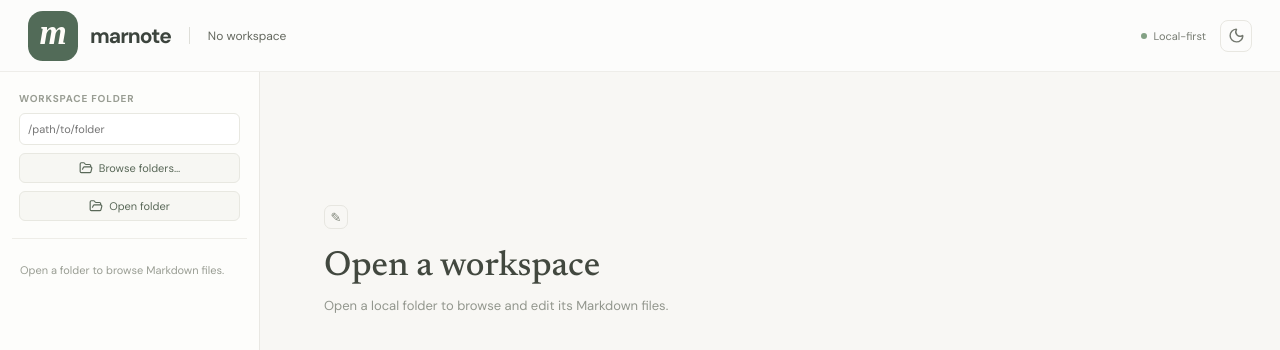
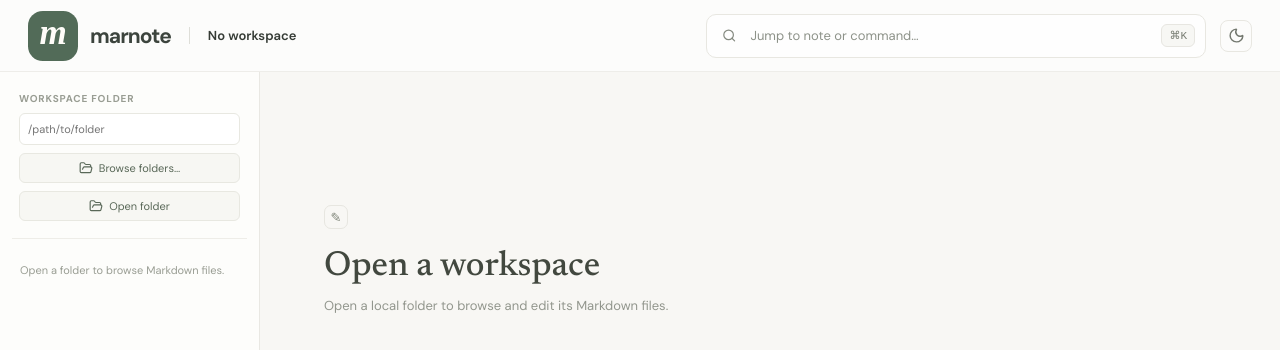
Before and after one commit to lethinhhung/marnote, a React (Vite) app in the folder apps/desktop/: page / in a window 1280 px wide. Shown: the top 350 px of the page. Built offline with nearby package versions, Linux system fonts and the light colour scheme.

Commit message:
Add header note search and address

```diff
--- a/apps/desktop/src/ui/App.tsx
+++ b/apps/desktop/src/ui/App.tsx
@@ -1,10 +1,10 @@
 import { useEffect, useState } from "react";
-import { Moon, Sun } from "lucide-react";
 import { useTheme } from "./useTheme";
 import { useWorkspace } from "./useWorkspace";
 import { WorkspaceSidebar } from "./WorkspaceSidebar";
 import { NoteEditor } from "./NoteEditor";
 import { readFile } from "./workspaceApi";
+import { HeaderBar } from "./HeaderBar";
 
 export function App() {
   const { theme, toggleTheme } = useTheme();
@@ -31,7 +31,7 @@ export function App() {
     if (target !== path) workspace.rename(path, target);
   };
   return <main className="app-shell">
-    <header className="topbar"><div className="brand-lockup" aria-label="Marnote"><img className="brand-mark" src="/brand/mark.svg" alt="" /><span className="brand-name">marnote</span></div><span className="topbar-divider" /><span className="crumb">{workspace.tree?.name || "No workspace"}{path ? ` / ${path}` : ""}</span><span className="local-badge"><i /> {workspace.note ? "Local file" : "Local-first"}</span><button className="theme-toggle" type="button" onClick={toggleTheme} aria-label={theme === "dark" ? "Switch to light mode" : "Switch to dark mode"}>{theme === "dark" ? <Sun size={17} /> : <Moon size={17} />}</button></header>
+    <HeaderBar tree={workspace.tree} path={path} theme={theme} toggleTheme={toggleTheme} onSelect={workspace.select} />
     <div className="app-layout"><WorkspaceSidebar key={workspace.tree?.path || "empty"} tree={workspace.tree} selected={path} onOpen={workspace.open} onSelect={workspace.select} onCreate={workspace.create} onRename={workspace.rename} onDelete={workspace.remove} />
       <section className="workspace">{workspace.error && <div className="status-banner error" role="alert">{workspace.error}</div>}{external !== null && <div className="status-banner conflict" role="status">This file changed outside Marnote. <button onClick={() => { workspace.acceptExternal(path, external); setDraft(external); setExternal(null); }}>Load external version</button><button onClick={() => { workspace.acceptExternal(path, external); setExternal(null); }}>Keep mine</button></div>}
         {workspace.note ? <><input className="title-input" aria-label="Note title" defaultValue={name} key={path} onBlur={event => renameTitle(event.currentTarget.value)} onKeyDown={event => event.key === "Enter" && event.currentTarget.blur()} /><NoteEditor value={draft} onChange={setDraft} source={source} onToggleSource={() => setSource(!source)} /></> : <div className="welcome"><div className="doc-icon">✎</div><h1>{workspace.tree ? "Choose a note" : "Open a workspace"}</h1><p>{workspace.tree ? "Select a Markdown file from the sidebar, or create a new note." : "Open a local folder to browse and edit its Markdown files."}</p></div>}
--- /dev/null
+++ b/apps/desktop/src/ui/HeaderBar.tsx
@@ -0,0 +1,27 @@
+import { useEffect, useMemo, useRef, useState } from "react";
+import { FileText, Moon, Search, Sun } from "lucide-react";
+import type { Entry, WorkspaceTree } from "./workspaceTypes";
+
+type Props = { tree: WorkspaceTree | null; path: string; theme: string; toggleTheme: () => void; onSelect: (entry: Entry) => void };
+function files(entries: Entry[]): Entry[] { return entries.flatMap(entry => entry.kind === "directory" ? files(entry.children || []) : entry.path.toLowerCase().endsWith(".md") ? [entry] : []); }
+export function HeaderBar({ tree, path, theme, toggleTheme, onSelect }: Props) {
+  const [query, setQuery] = useState("");
+  const [focused, setFocused] = useState(false);
+  const input = useRef<HTMLInputElement>(null);
+  const matches = useMemo(() => files(tree?.entries || []).filter(file => (file.name + " " + file.path).toLowerCase().includes(query.toLowerCase())).slice(0, 8), [tree, query]);
+  useEffect(() => {
+    const keydown = (event: KeyboardEvent) => { if ((event.metaKey || event.ctrlKey) && event.key.toLowerCase() === "k") { event.preventDefault(); input.current?.focus(); } if (event.key === "Escape") { setFocused(false); input.current?.blur(); } };
+    window.addEventListener("keydown", keydown);
+    return () => window.removeEventListener("keydown", keydown);
+  }, []);
+  const choose = (entry: Entry) => { onSelect(entry); setQuery(""); setFocused(false); input.current?.blur(); };
+  return <header className="topbar">
+    <div className="brand-lockup" aria-label="Marnote"><img className="brand-mark" src="/brand/mark.svg" alt="" /><span className="brand-name">marnote</span></div>
+    <span className="topbar-divider" />
+    <nav className="address" aria-label="Current location"><span>{tree?.name || "No workspace"}</span>{path && <><span className="address-separator">/</span><span className="address-current">{path}</span></>}</nav>
+    <div className="global-search"><Search size={17} /><input ref={input} aria-label="Jump to note or command" placeholder="Jump to note or command…" value={query} onChange={event => setQuery(event.target.value)} onFocus={() => setFocused(true)} onKeyDown={event => { if (event.key === "Enter" && matches[0]) choose(matches[0]); }} /><kbd>⌘K</kbd>
+      {focused && query && <div className="search-results" role="listbox" aria-label="Matching notes">{matches.length ? matches.map(file => <button key={file.path} type="button" role="option" onMouseDown={event => event.preventDefault()} onClick={() => choose(file)}><FileText size={15} /><span>{file.name}</span><small>{file.path}</small></button>) : <p>No matching notes</p>}</div>}
+    </div>
+    <button className="theme-toggle" type="button" onClick={toggleTheme} aria-label={theme === "dark" ? "Switch to light mode" : "Switch to dark mode"}>{theme === "dark" ? <Sun size={17} /> : <Moon size={17} />}</button>
+  </header>;
+}
--- a/apps/desktop/src/ui/styles.css
+++ b/apps/desktop/src/ui/styles.css
@@ -105,3 +105,19 @@ body[data-block-dragging="true"], body[data-block-dragging="true"] * { cursor: g
 .theme-toggle:hover { background: #f0f1ec; color: #405b46; }
 @media (max-width: 760px) { .app-layout { display: grid; grid-template-rows: minmax(170px, 34dvh) minmax(0, 1fr); } .sidebar { width: 100%; border-right: 0; border-bottom: 1px solid #e9e8e3; } .workspace { padding-top: 30px; } }
 @media (max-width: 640px) { .topbar { padding: 0 17px; } .brand-mark { width: 42px; height: 42px; } .brand-name { font-size: 18px; } .workspace { padding: 24px 18px 14px; } .editor-prose, .markdown-source { min-height: 55vh; padding: 26px 23px; } .toolbar { gap: 4px; padding: 7px; overflow-x: auto; } .tool-group { gap: 0; } .tool { flex: 0 0 29px; } .source-toggle { flex: 0 0 auto; } .editor-footer { padding: 0 11px; font-size: 9px; } }
+.topbar { min-width: 0; }
+.address { min-width: 0; display: flex; align-items: center; gap: 9px; overflow: hidden; color: #64685f; font-size: 13px; white-space: nowrap; }
+.address > span:first-child { color: #353b35; font-weight: 600; }
+.address-separator { color: #a3a69d; }
+.address-current { overflow: hidden; text-overflow: ellipsis; }
+.global-search { position: relative; height: 44px; min-width: 180px; max-width: 500px; display: flex; flex: 1 1 320px; align-items: center; gap: 12px; margin-left: auto; padding: 0 10px 0 15px; border: 1px solid #e8e7e1; border-radius: 10px; background: rgba(255,255,255,.7); color: #858a80; }
+.global-search:focus-within { border-color: #a7b5a1; box-shadow: 0 0 0 3px rgba(82,107,88,.08); }
+.global-search input { width: 100%; min-width: 0; border: 0; outline: 0; background: transparent; color: #454b43; font-size: 13px; }
+.global-search input::placeholder { color: #8d9289; }
+.global-search kbd { flex: 0 0 auto; padding: 4px 7px; border: 1px solid #e7e6e1; border-radius: 6px; background: #f7f7f4; color: #777c72; font-size: 11px; }
+.search-results { position: absolute; z-index: 40; top: calc(100% + 7px); right: 0; left: 0; max-height: 320px; overflow-y: auto; padding: 5px; border: 1px solid #e5e5de; border-radius: 9px; background: #fff; box-shadow: 0 12px 30px rgba(30,34,28,.15); }
+.search-results button { width: 100%; display: grid; grid-template-columns: 18px minmax(0,1fr); align-items: center; gap: 4px 8px; padding: 8px; border: 0; border-radius: 6px; background: transparent; color: #51584e; text-align: left; cursor: pointer; }
+.search-results button:hover { background: #f1f3ed; }
+.search-results button small { grid-column: 2; overflow: hidden; color: #92968d; font-size: 10px; text-overflow: ellipsis; white-space: nowrap; }
+.search-results p { margin: 0; padding: 10px; color: #92968d; font-size: 12px; }
+@media (max-width: 760px) { .topbar { gap: 9px; padding: 0 16px; } .topbar-divider { display: none; } .address { display: none; } .global-search { height: 40px; min-width: 0; flex-basis: 120px; } }
--- a/apps/desktop/src/ui/theme-dark.css
+++ b/apps/desktop/src/ui/theme-dark.css
@@ -52,3 +52,12 @@
 :root[data-theme="dark"] .editor-footer b { color: #687167; }
 :root[data-theme="dark"] .theme-toggle { border-color: #454d46; color: #c1c9bd; }
 :root[data-theme="dark"] .theme-toggle:hover { background: #343d35; color: #f0d69a; }
+:root[data-theme="dark"] .address { color: #bdc4b9; }
+:root[data-theme="dark"] .address > span:first-child { color: #e0e5de; }
+:root[data-theme="dark"] .global-search { border-color: #424a43; background: #232925; color: #aeb7aa; }
+:root[data-theme="dark"] .global-search input { color: #d6dbd4; }
+:root[data-theme="dark"] .global-search kbd { border-color: #424a43; background: #292f2a; color: #c0c9bd; }
+:root[data-theme="dark"] .search-results { border-color: #424a43; background: #272d28; }
+:root[data-theme="dark"] .search-results button { color: #d0d7ce; }
+:root[data-theme="dark"] .search-results button:hover { background: #343d35; }
+:root[data-theme="dark"] .search-results button small, :root[data-theme="dark"] .search-results p { color: #a0a99d; }
```
